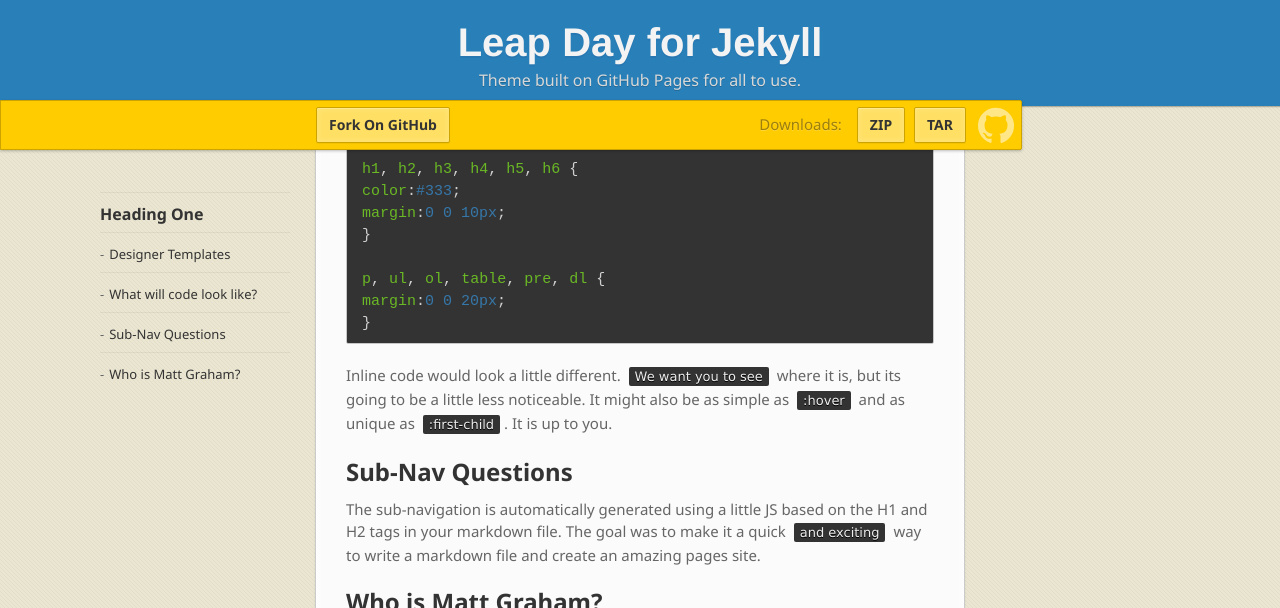
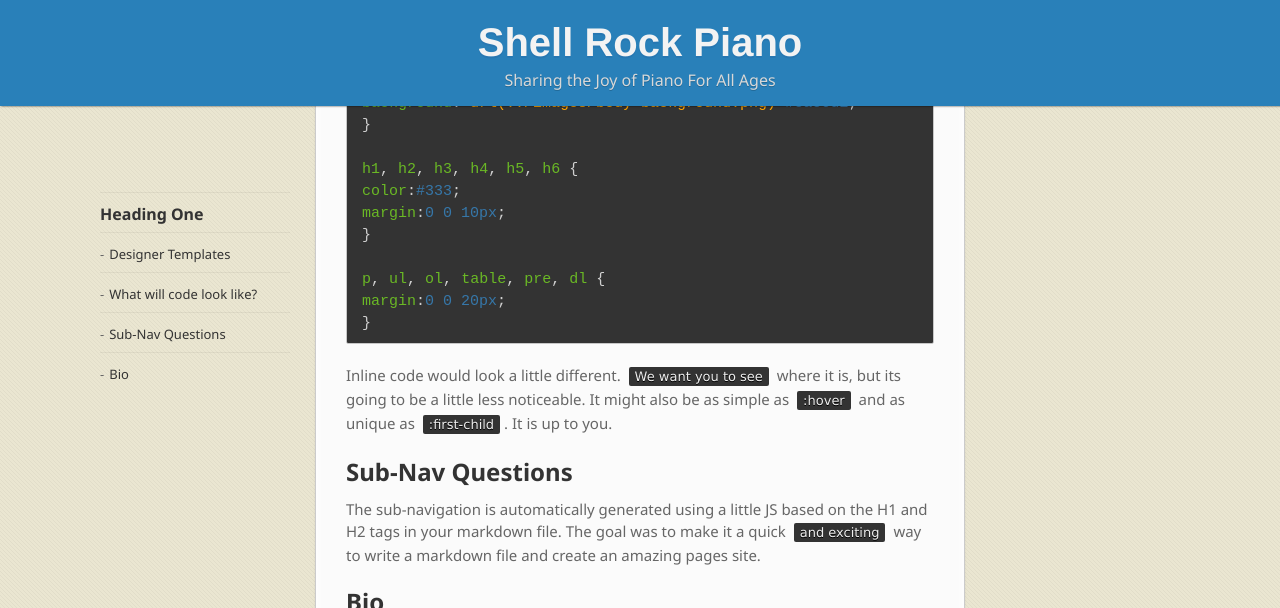
Before and after one commit to trentonshell/shellpiano, a Jekyll site: the page built from index.md, in a window 1280 px wide and 1400 px high, scrolled down 2079 px. Shown: the top 608 px of the window. Built offline with Jekyll 4.4.1, drawn with Linux system fonts in a browser that asks for light colours; nearby versions of some CDN libraries; some web fonts are replaced; some of the changed text lies outside the part shown; grey boxes are pictures that could not be loaded.

Commit message:
Add bio and picture

```diff
--- /dev/null
+++ b/_includes/bio.html
@@ -0,0 +1,3 @@
+<h2>Bio</h2>
+<p><img src="/assets/images/profile_pic.jpg/" class="center" alt="Jodi Shell"></p>
+<p>The first career choice I wanted was to be a piano teacher. Honestly, I don’t really remember wanting another job, unless it was to be a cowgirl. (I grew up on a ranch and that was what I knew up to a certain point.)  I took lessons with some really wonderful teachers who were always encouraging, gently pushing, and most of all enthusiastic. When I graduated I headed to Montana State University in Billings where I received my B. A. in Piano, with an emphasis in Pedagogy. 20 years later, I’m still blessed to do what I love, share my joy music with people of all ages.</p>
--- a/_includes/footer.html
+++ b/_includes/footer.html
@@ -1,5 +1,5 @@
   <footer>
-    <span class="small">Built in Jekyll for GitHub Pages by <a href="http://twitter.com/#!/michigangraham">@mattgraham</a></span>
+    <span class="small">Theme built in Jekyll for GitHub Pages by <a href="http://twitter.com/#!/michigangraham">@mattgraham</a></span>
   </footer>
   </div>
   <!--[if !IE]><script>fixScale(document);</script><!--<![endif]-->
--- a/_includes/header.html
+++ b/_includes/header.html
@@ -17,7 +17,7 @@
 
   <header>
     <a href="">
-      <h1>Leap Day for Jekyll</h1>
-      <p>Theme built on GitHub Pages for all to use.</p>
+      <h1>{{ site.name }}</h1>
+      <p>{{ site.description }}</p>
     </a>
   </header>
--- a/_includes/mattgraham.html
+++ /dev/null
@@ -1,3 +0,0 @@
-<h2>Who is Matt Graham?</h2>
-<p><img src="http://www.gravatar.com/avatar/25d643886852ad60d0efe0b3190a53dd.png?s=600" alt="Matt Graham"></p>
-<p>A creative. Previously at GitHub, Ordered List etc. He can be found on <a href="http://twitter.com/#!/michigangraham">Twitter</a>, <a href="http://github.com/mattgraham">GitHub</a>, <a href="http://madebygraham.com">his blog</a>, and around the country for numerous events. Enjoyed the theme? Share it with the twitterverse. Found bugs, submit a pull request and he'll see what he thinks.</p>
--- a/_layouts/home.html
+++ b/_layouts/home.html
@@ -1,6 +1,4 @@
 {% include header.html %}
-
-  {% include banner.html %}
 
   <div class="wrapper">
 
@@ -125,7 +123,7 @@
 
     <p>The sub-navigation is automatically generated using a little JS based on the H1 and H2 tags in your markdown file. The goal was to make it a quick <code>and exciting</code> way to write a markdown file and create an amazing pages site.  </p>
 
-    {% include mattgraham.html %}
+    {% include bio.html %}
 
     </section>
 
```
Also changed, not shown: assets/images/profile_pic.jpg (added), 2 other files.
